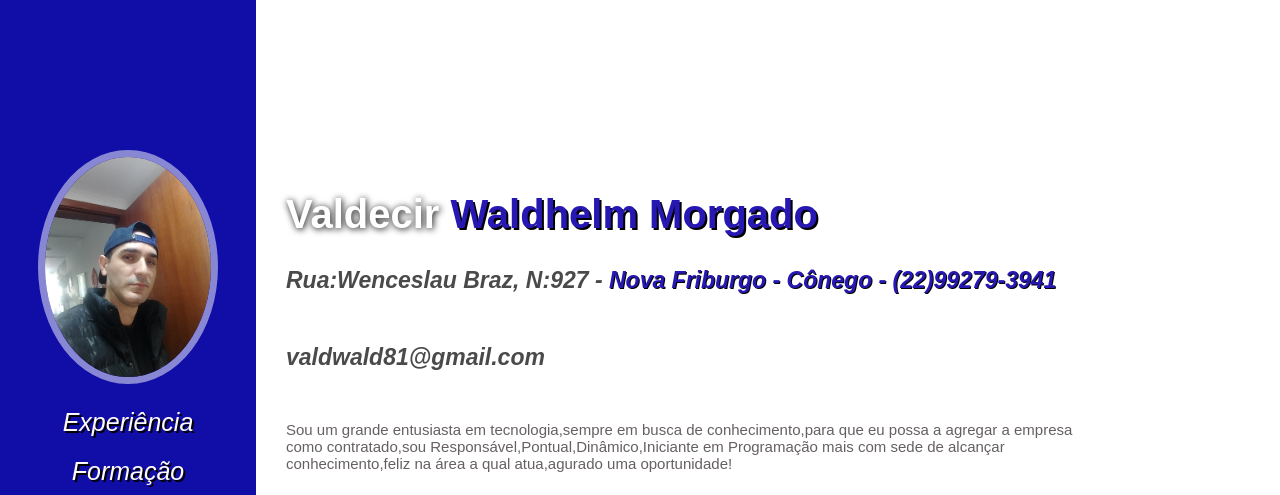
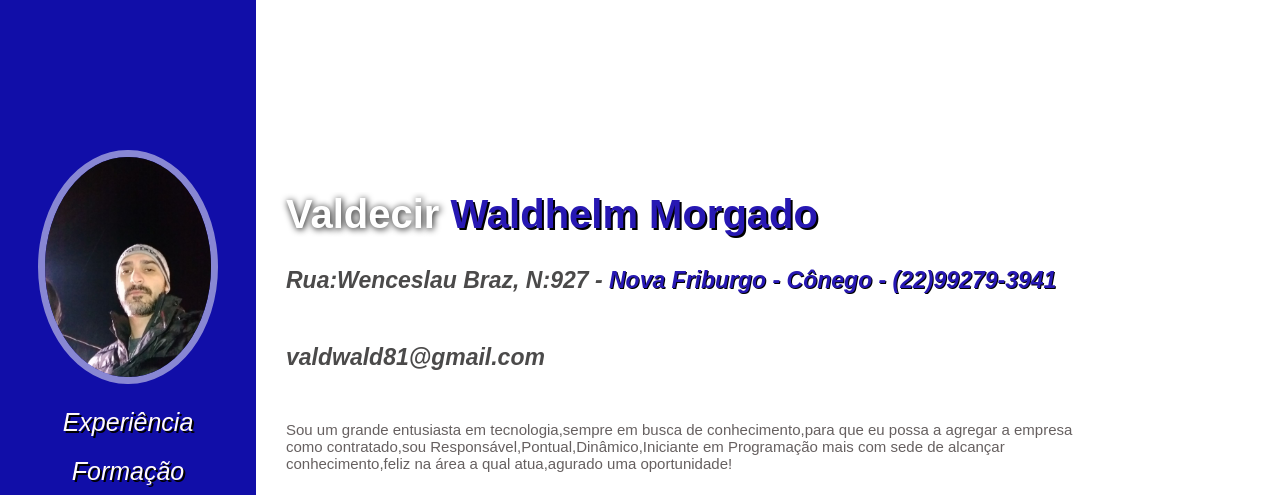
Before and after one commit to ValdecirWaldhelm/MEU-Portifolio, a plain HTML site: page index.html in a window 1280 px wide. Shown: the top 495 px of the page. Drawn offline with Linux system fonts and the light colour scheme.

Commit message:
atualização img
imagem do portifolio

```diff
--- a/css/style.css
+++ b/css/style.css
@@ -59,7 +59,6 @@ body,html{
     border: 7px solid  rgba(255, 255, 255, 0.5);
     border-radius: 50%;
     width: 70%;
-    background-size: contain;
 }
 
 .sidebar a:hover, .descricao a:hover{
--- a/index.html
+++ b/index.html
@@ -13,7 +13,7 @@
 
     <div class="sidebar">
         <div class="sidebarimg">
-         <img src="imagem/val.jpg" alt="Valdecir">
+         <img src="imagem/val.2.jpg" alt="Valdecir">
         </div>
     <div class="menu">
         <a href="experiencia.html">Experiência</a>
@@ -38,7 +38,7 @@
             <img class="insta" src="imagem/instagram.png" width="70px"/> Instagram</a>
             <a target="_blank" href="https://www.linkedin.com/in/valdecir-waldhelm-morgado/">
             <img class="linked" src="imagem/linked.png" width="120px"/> Linkedin</a>
-            <a target="_blank" href="https://github.com/deco79"><img class="github" src="imagem/github.png" width="70px">GitHub</a>
+            <a target="_blank" href="https://github.com/ValdecirWaldhelm"><img class="github" src="imagem/github.png" width="70px">GitHub</a>
         </div>
 
     </div>
```
Also changed, not shown: imagem/val.2.jpg (added).
